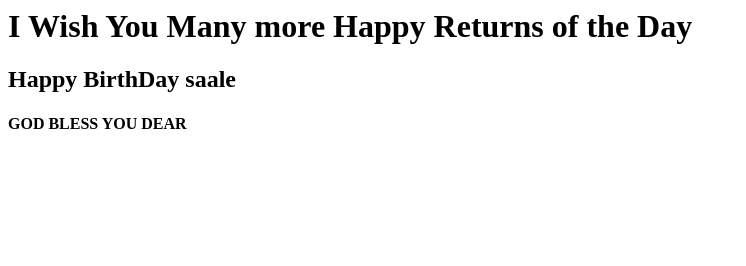
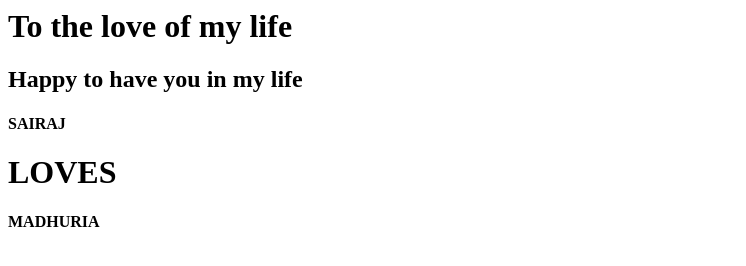
Before and after one commit to sairia/wishes, a plain HTML site: page index.html in a window 1280 px wide. Shown: the whole page, without its empty margins (0-746 px from the left). Drawn offline with Linux system fonts and the light colour scheme.

Commit message:
valentines

```diff
--- a/index.html
+++ b/index.html
@@ -1,12 +1,14 @@
 <html>
 <head>
 <title>
-BirthDay wishes
+Valentines Day Special wishes to my Bae
 </title>
 </head>
 <body>
-<h1> I Wish You Many more Happy Returns of the Day</h1>
-<h2> Happy BirthDay saale</h2>
-<h4> GOD BLESS YOU DEAR</h4>
+<h1> To the love of my life</h1>
+<h2> Happy to have you in my life</h2>
+<h4> SAIRAJ</h4>
+<h1>       LOVES</h1>
+<h4>            MADHURIA</h4>
 </body>
 </html>
```
